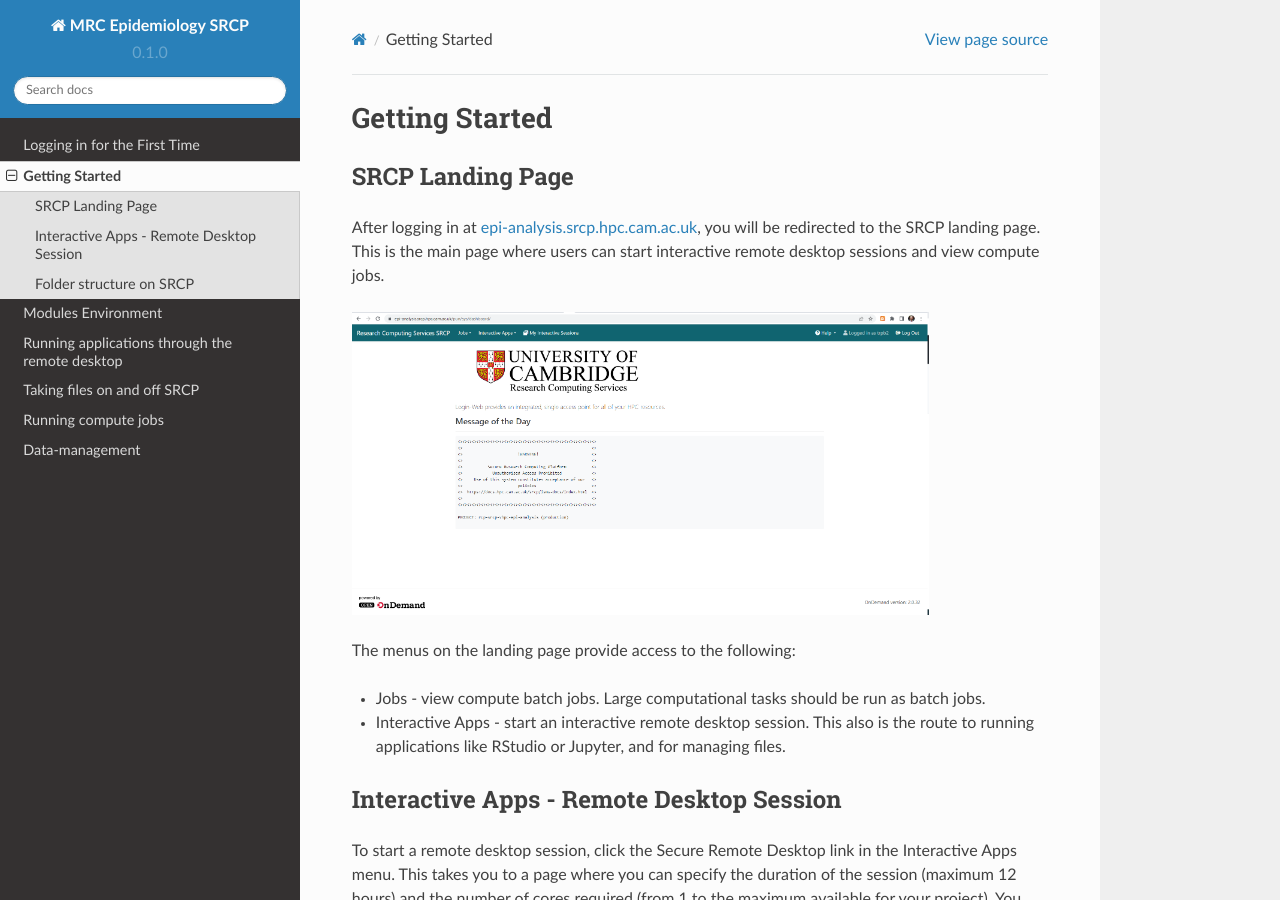
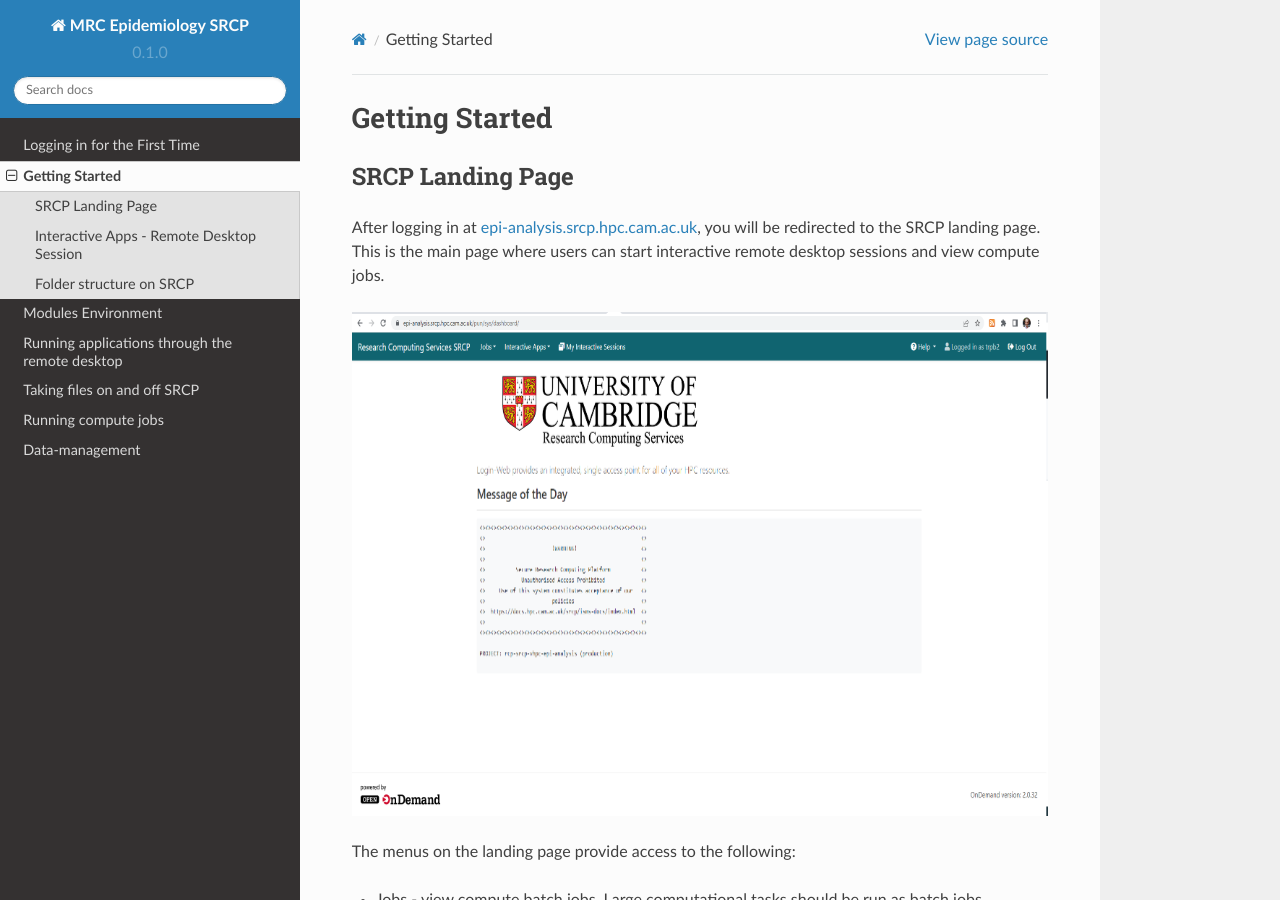
Before and after one commit to epi-analysis/SRCP_docs, a Sphinx documentation site: the page built from docs/source/01-Getting-Started.rst, in a window 1280 px wide and 900 px high. Built offline with Sphinx 7.4.7 and the Read the Docs theme 2.0.0, drawn with Linux system fonts in a browser that asks for light colours.

Commit message:
Update 01-Getting-Started.rst

```diff
--- a/docs/source/01-Getting-Started.rst
+++ b/docs/source/01-Getting-Started.rst
@@ -11,7 +11,7 @@
 compute jobs.
 
 .. figure:: ../../images/landing-page.png
-  :scale: 30 %
+  :scale: 50 %
   :alt: SRCP landing page
 
 The menus on the landing page provide access to the following:
@@ -36,7 +36,7 @@
 requires the project identifier plus “-cpu” or “-gpu”:
 
 .. figure:: ../../images/remote-desktop-dialogue.png
-  :scale: 50 %
+  :scale: 80 %
   :alt: SRCP remote desktop dialogue box
 
 When the “launch” button is clicked, the session is placed in a queue.
@@ -46,7 +46,7 @@
 in your browser.
 
 .. figure:: ../../images/remote-desktop-session-card.png
-  :scale: 50 %
+  :scale: 80 %
   :alt: SRCP remote desktop session card
 
 The remote desktop gives you the option of working with files and
@@ -57,7 +57,7 @@
 as RStudio.
 
 .. figure:: ../../images/remote-desktop-example.png
-  :scale: 50 %
+  :scale: 90 %
   :alt: SRCP remote desktop session example
 
 Folder structure on SRCP
```
